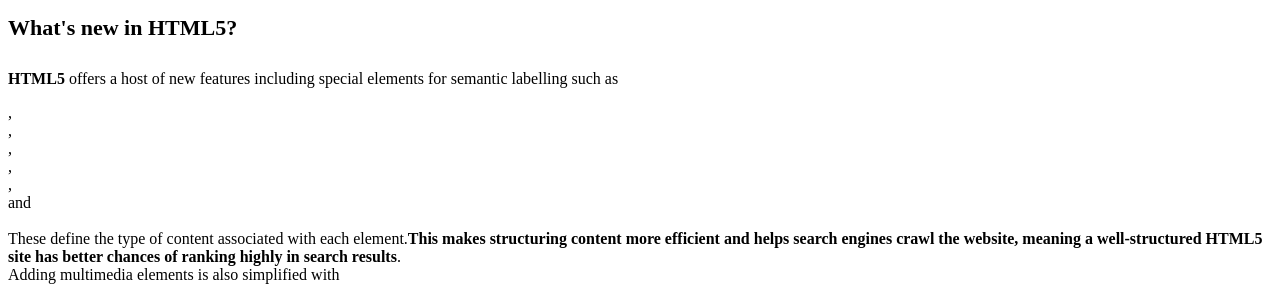
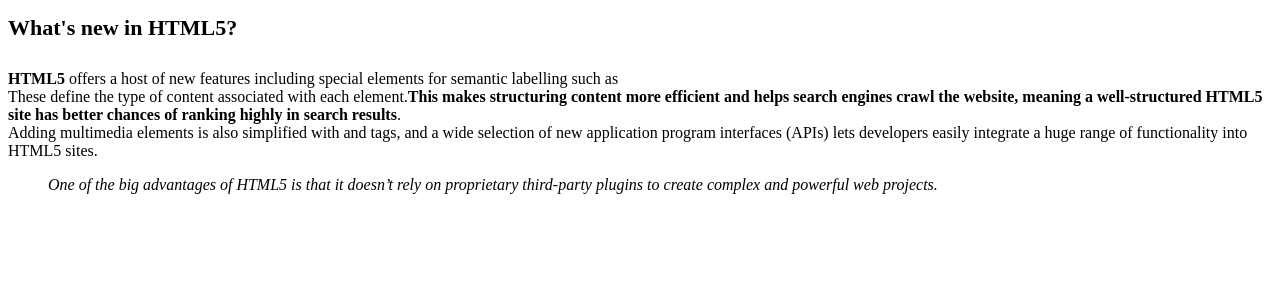
Before and after one commit to NgocLuong2001/wpr, a plain HTML site: page Tut1/demo1/index.html in a window 1280 px wide. Shown: the part 1201-1490 px from the top of the page. After the commit the page ends 1411 px from the top, so only its background shows below. Drawn offline with Linux system fonts and the light colour scheme.

Commit message:
Signed-off-by: NgocLuong2001 <1901060029@s.hanu.edu.vn>

```diff
--- a/Tut1/demo1/index.html
+++ b/Tut1/demo1/index.html
@@ -47,9 +47,9 @@ In theory, once this transformation occurred, the web would place less demand on
 
     <h4 style="font-size:22px;">What's new in HTML5?</h4>
 
-<p> <b>HTML5</b> offers a host of new features including special elements for semantic labelling such as <section>, <nav>, <article>, <aside>, <header>, <footer> and <main>
+<p> <b>HTML5</b> offers a host of new features including special elements for semantic labelling such as
 <br>These define the type of content associated with each element.<b>This makes structuring content more efficient and helps search engines crawl the website, meaning a well-structured HTML5 site has better chances of ranking highly in search results</b>.
-<br>Adding multimedia elements is also simplified with <audio> and <video> tags, and a wide selection of new application program interfaces (APIs) lets developers easily integrate a huge range of functionality into HTML5 sites.
+<br>Adding multimedia elements is also simplified with  and tags, and a wide selection of new application program interfaces (APIs) lets developers easily integrate a huge range of functionality into HTML5 sites.
 <blockquote><i>One of the big advantages of HTML5 is that it doesn’t rely on proprietary third-party plugins to create complex and powerful web projects.</i></blockquote>
 
 
```
